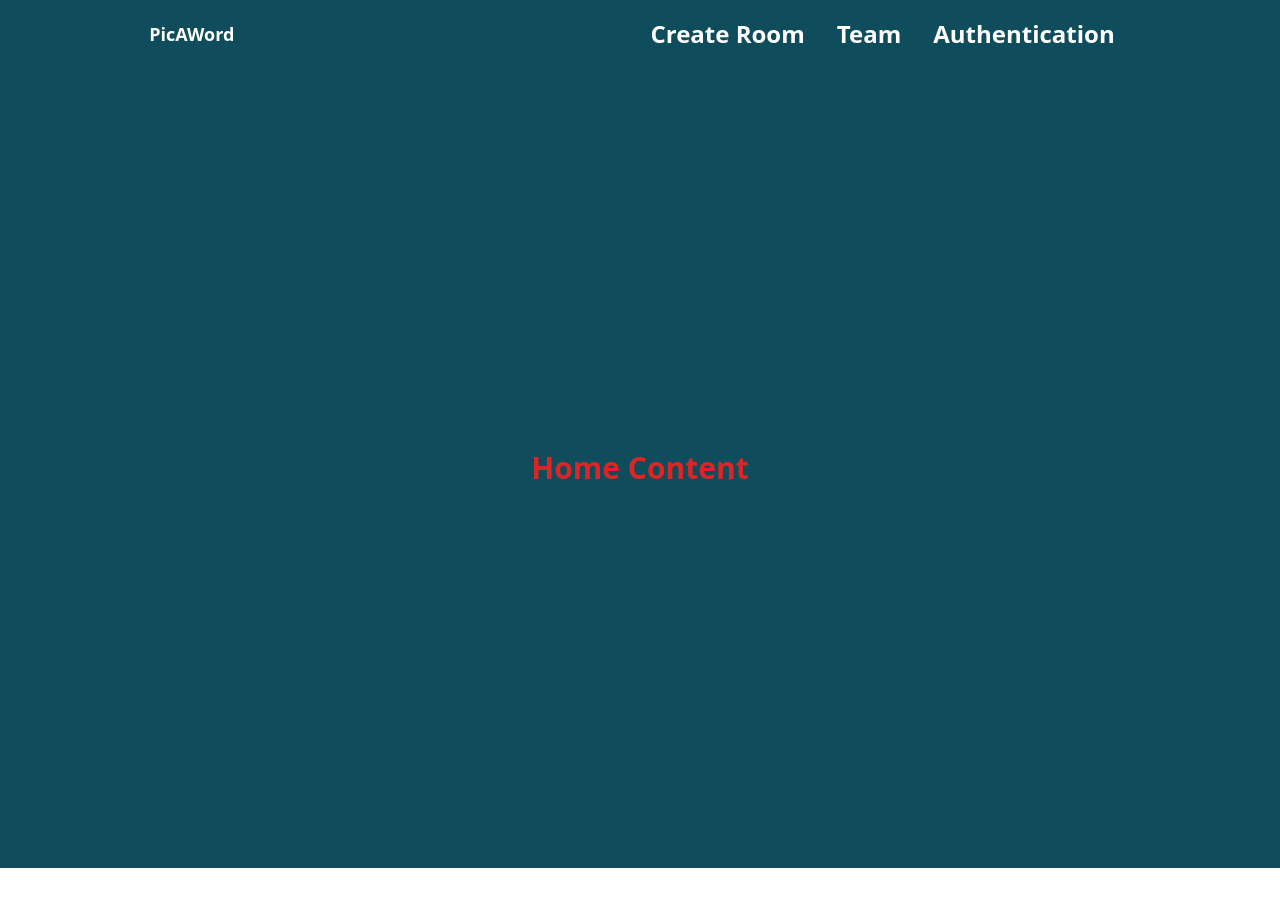
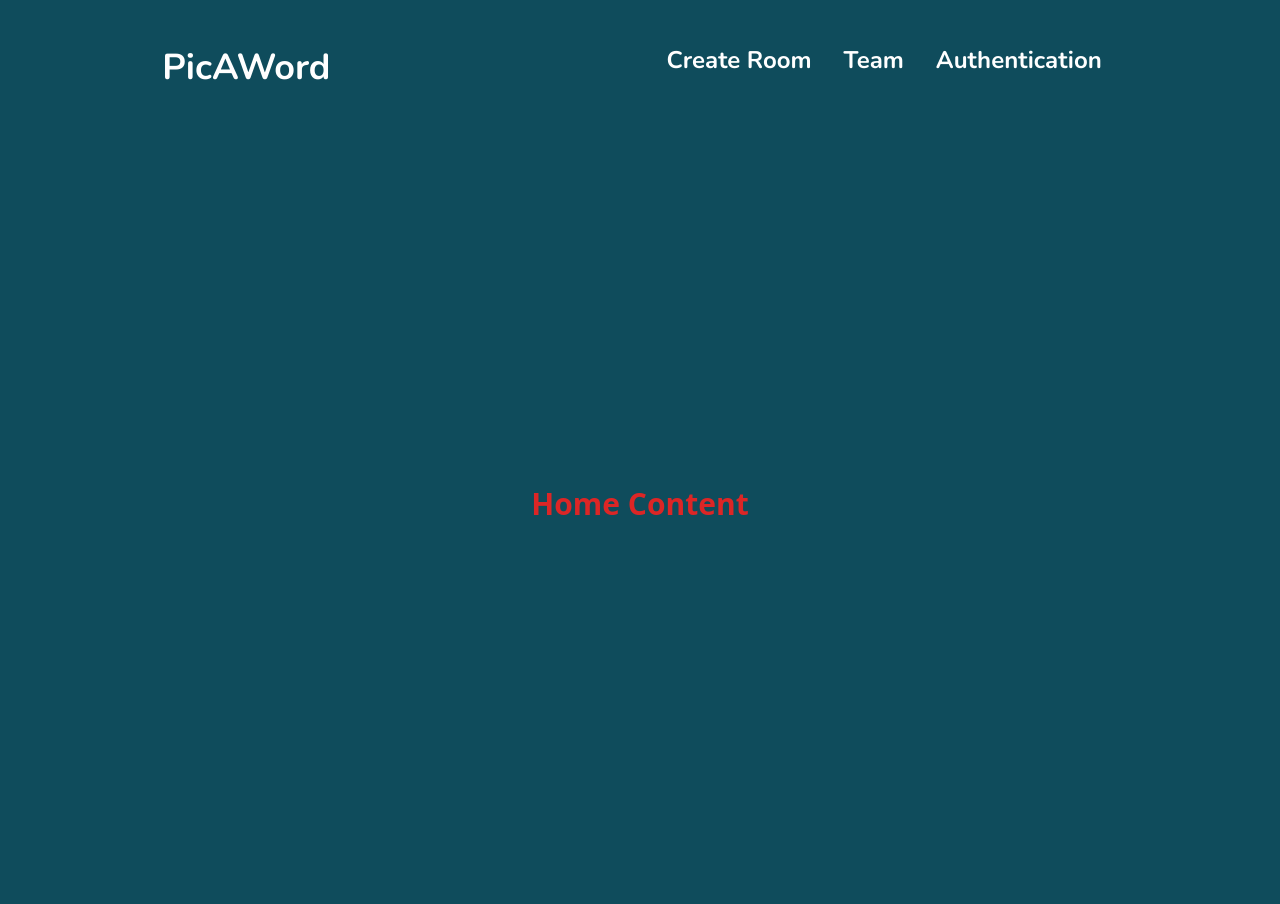
Before and after one commit to JoushuaDelaCruz/ISA_Project_C2_Client, a React (Vite) app: page / in a window 1280 px wide. Before the commit the page ends 868 px from the top, so only its background shows below. Built offline with nearby package versions, Linux system fonts and the light colour scheme.

Commit message:
implemented the css for the icons

```diff
--- a/src/Pages/Nav.jsx
+++ b/src/Pages/Nav.jsx
@@ -37,32 +37,32 @@ const Navbar = () => {
   };
 
   return (
-    <nav className="bg-transparent p-4 nav-font">
+    <nav className="bg-transparent p-4 nav-font pt-8">
       <div className="container mx-auto md:flex md:items-center md:justify-center">
         <a
           href="/"
-          className="text-white text-lg font-semibold md:block hidden custom-text-size md"
+          className="text-white md:block hidden custom-text-size md font-nunito text-4xl font-bold pt-4"
         >
           PicAWord
         </a>
         <div className="hidden md:block custom-padding">
           <a
             href="/"
-            className={`text-white mx-4 custom-text-size ${clickedLogin ? '' : 'inactive'}`}
+            className={`text-white mx-4 custom-text-size ${clickedLogin ? '' : 'inactive'} font-nunito pt-4`}
             onClick={handleClickLogin}
           >
             Create Room
           </a>
           <a
             href="/"
-            className={`text-white mx-4 custom-text-size ${clickedSignUp ? '' : 'inactive'}`}
+            className={`text-white mx-4 custom-text-size ${clickedSignUp ? '' : 'inactive'} font-nunito pt-4`}
             onClick={handleClickSignUp}
           >
             Team
           </a>
           <a
             href="/"
-            className={`text-white mx-4 custom-text-size ${clickedAuthentication ? '' : 'inactive'}`}
+            className={`text-white mx-4 custom-text-size ${clickedAuthentication ? '' : 'inactive'} font-nunito pt-4`}
             onClick={handleClickAuthentication}
           >
             Authentication
@@ -73,9 +73,9 @@ const Navbar = () => {
           <div className="block md:hidden">
             <button
               onClick={toggleMenu}
-              className="text-white focus:outline-none mr-8"
+              className="text-white focus:outline-none"
             >
-              &#9776;
+              <i className="fa-solid fa-bars text-3xl"></i>
             </button>
           </div>
         )}
@@ -86,25 +86,32 @@ const Navbar = () => {
               onClick={toggleMenu}
               className="text-white absolute top-0 left-0 m-4 focus:outline-none"
             >
-              X
+              <i className="fa-solid fa-x text-3xl pt-4 pl-4"></i>
             </button>
             <a href="/" className="text-white mt-4 flex justify-center">
-              <span className="text-2xl font-bold">Logo</span>
+              <span className="text-4xl font-bold font-nunito">PicAWord</span>
             </a>
             <div className="text-white text-left w-full px-4 mt-12">
             <a
               href="/"
-              className={`my-5 transition duration-300 block custom-text-size ml-4 p-4`}
+              className={`my-5 transition duration-300 block custom-text-size ml-4 p-4 font-nunito`}
               onClick={handleClickLogin}
             >
-              Log In
+              Create Room
             </a>
             <a
               href="/"
-              className={`my-5 transition duration-300 block custom-text-size ml-4 p-4`}
+              className={`my-5 transition duration-300 block custom-text-size ml-4 p-4 font-nunito`}
               onClick={handleClickSignUp}
             >
-              Sign Up
+              Team
+            </a>
+            <a
+              href="/"
+              className={`my-5 transition duration-300 block custom-text-size ml-4 p-4 font-nunito`}
+              onClick={handleClickSignUp}
+            >
+              Authentication
             </a>
             </div>
           </div>
--- a/src/styles/nav.css
+++ b/src/styles/nav.css
@@ -19,12 +19,12 @@
 }
 
 .custom-padding {
-    padding-left: 10rem;
+    padding-left: 5rem;
 }
 
 @media (min-width: 1025px) {
     .custom-padding {
-        padding-left: 25rem;
+        padding-left: 20rem;
     }
 }
 
```
